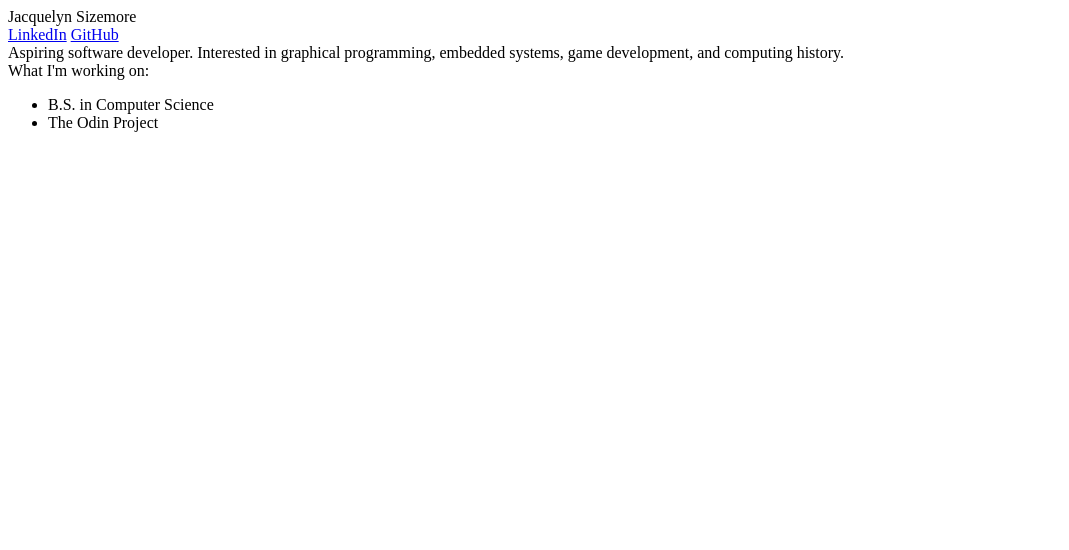
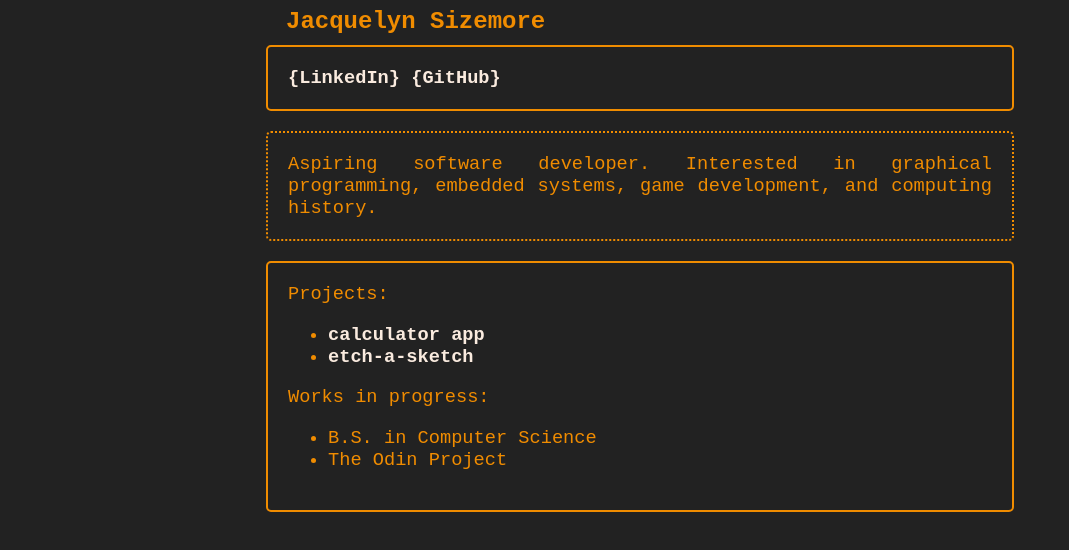
Before and after one commit to j-sizemore/portfolio, a plain HTML site: page index.html in a window 1280 px wide. Shown: the whole page, without its empty margins (0-1069 px from the left). Drawn offline with Linux system fonts and the light colour scheme.

Commit message:
Add content and styles

```diff
--- a/index.html
+++ b/index.html
@@ -3,9 +3,12 @@
 <head>
     <meta charset="UTF-8">
     <meta name="viewport" content="width=device-width, initial-scale=1.0">
+    <link href="styles.css" rel="stylesheet">
     <title>Jacquelyn Sizemore</title>
 </head>
 <body>
+
+    <main>
 
         <header>
             <div>
@@ -13,21 +16,38 @@
             </div>
         </header>
 
-    <div id="links" class="border">
+        <section id="links">
+            <div class="border">
                 <a href="www.linkedin.com/in/jacquelyn-sizemore">LinkedIn</a>
                 <a href="https://github.com/j-sizemore">GitHub</a>
             </div>
+        </section>
 
         <section id="about">
             <div class="border">
-            Aspiring software developer. Interested in graphical programming,
-            embedded systems, game development, and computing history.
+                Aspiring software developer. Interested in graphical
+                programming, embedded systems, game development, and computing
+                history.
             </div>
         </section>
 
         <section id="projects">
             <div class="border">
-            What I'm working on:
+                Projects:
+                <ul>
+                    <li>
+                        <a href="https://j-sizemore.github.io/calculator/">
+                            calculator app
+                        </a>
+                    </li>
+                    <li>
+                        <a href="https://j-sizemore.github.io/etch-a-sketch/">
+                            etch-a-sketch
+                        </a>
+                    </li>
+                </ul>
+
+                Works in progress:
                 <ul>
                     <li>B.S. in Computer Science</li>
                     <li>The Odin Project</li>
@@ -35,5 +55,7 @@
             </div>
         </section>
 
+    </main>
+
 </body>
 </html>
--- a/styles.css
+++ b/styles.css
@@ -2,10 +2,58 @@ body {
     background-color: #222;
     color: #f08c00;
     font-family: monospace;
+    font-size: 14pt;
+    display: flex;
+}
+
+main {
     margin: auto;
+    width: clamp(325px, 60vw, 1000px);
+    display: flex;
+    flex-direction: column;
+}
+
+header {
+    font-size: 18pt;
+    font-weight: bold;
+    margin-left: 10px;
+    padding-left: 20px;
 }
 
 .border {
-    border: 5px solid #f08c00;
-    border-radius: 2px;
+    border: 2px solid #f08c00;
+    border-radius: 5px;
 }
+
+section div {
+    margin: 10px;
+    padding: 20px;
+    text-align: justify;
+}
+
+a {
+    text-decoration: none;
+    color: #faebdf;
+    font-weight: bold;
+}
+
+a:visited {
+    color: #a0a0a0;
+    font-weight: 100;
+}
+
+a:hover {
+    background-color: #000;
+}
+
+#links a:before {
+    content: '{';
+}
+
+#links a:after {
+    content: '}';
+}
+
+#about div {
+    border-style: dotted;
+}
```
Lines whose indentation alone changed are shown as unchanged.
